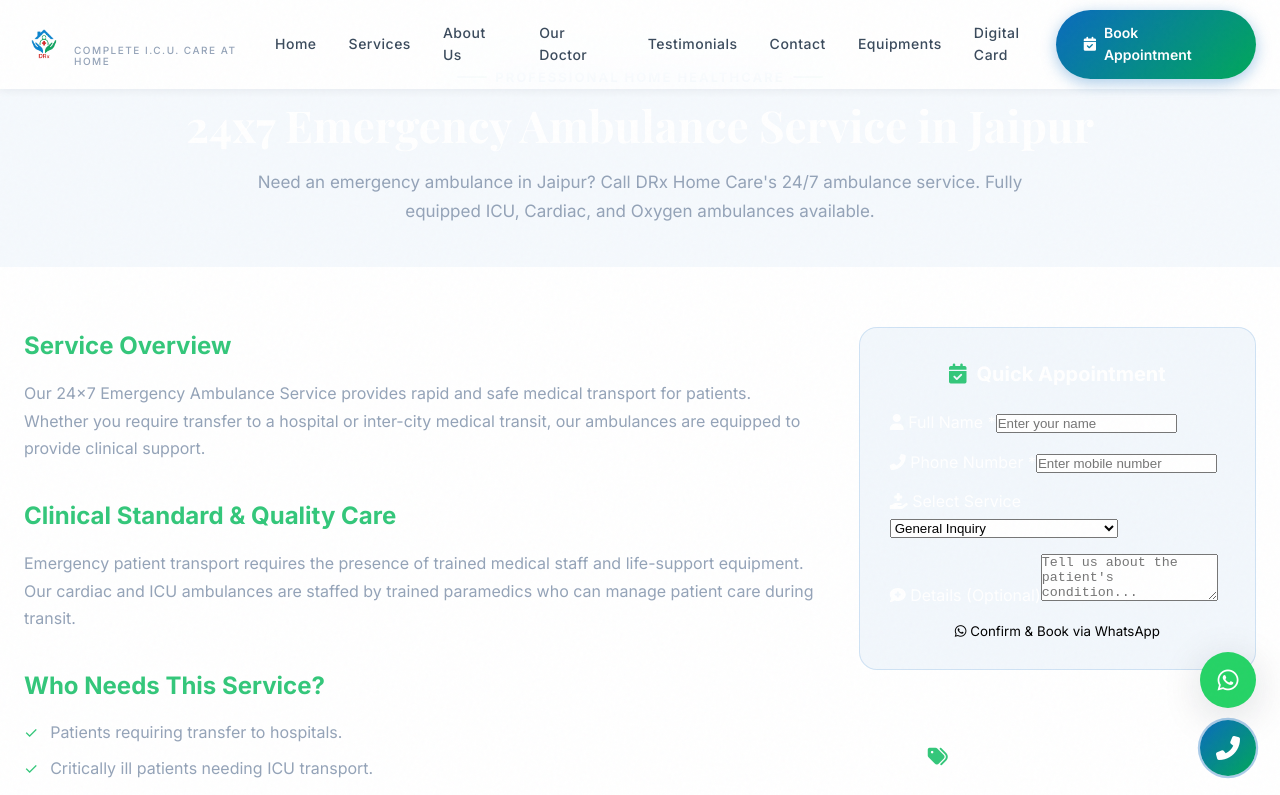
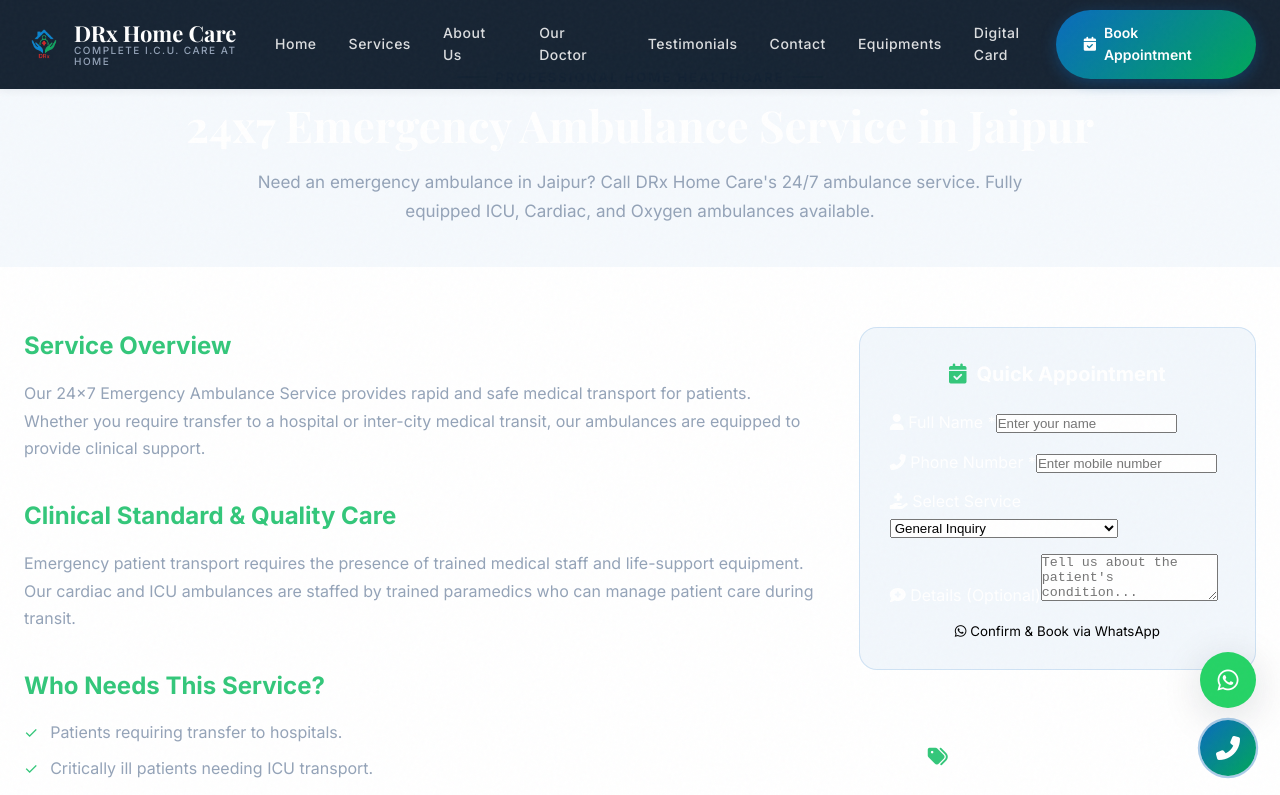
Before and after one commit to Priyanshu0sharma/DRXHOMECARE, a Next.js app: page /services/ambulance in a window 1280 px wide. Shown: the top 795 px of the page. Built offline with nearby package versions, Linux system fonts and the light colour scheme; a web font is replaced by a local one.

Commit message:
style: fix header scrolled contrast and scope section header styles to catalog to fix homepage text visibility

```diff
--- a/src/app/globals.css
+++ b/src/app/globals.css
@@ -269,7 +269,7 @@
 }
 
 .header.scrolled {
-  background: rgba(255, 255, 255, 0.92);
+  background: rgba(11, 25, 41, 0.95);
   backdrop-filter: blur(20px);
   -webkit-backdrop-filter: blur(20px);
   box-shadow: var(--shadow-sm);
@@ -319,7 +319,7 @@
 }
 
 .header.scrolled .header__logo-text {
-  color: var(--text-dark);
+  color: var(--text-white);
 }
 
 .header.scrolled .header__logo-text small {
@@ -359,7 +359,7 @@
 }
 
 .header.scrolled .header__nav a {
-  color: var(--text-medium);
+  color: rgba(255, 255, 255, 0.85);
 }
 
 .header.scrolled .header__nav a:hover {
```
